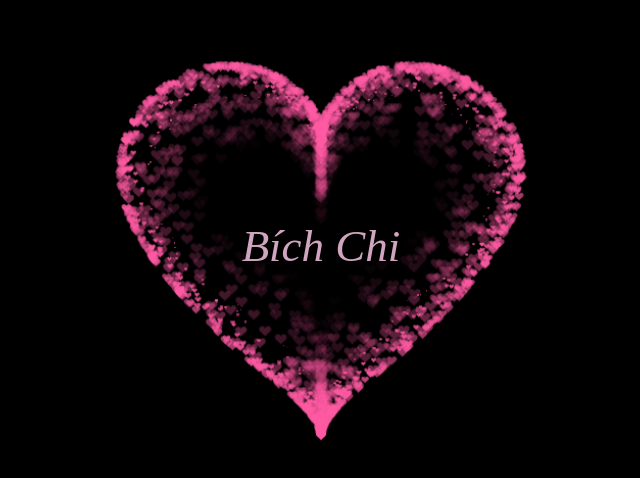
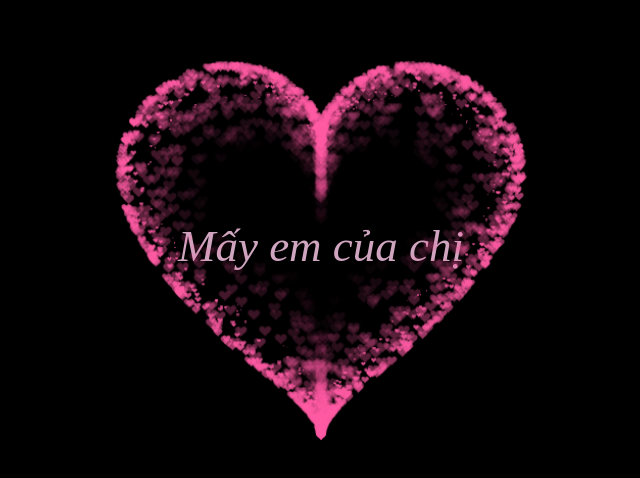
Before and after one commit to thinthanh/Thanhheart.io, a plain HTML site: page index.html in a window 1280 px wide. Shown: the part 152-630 px from the top of the page, without its empty margins (319-959 px from the left). Drawn offline with Linux system fonts and the light colour scheme.

Commit message:
update index.html
hihi

```diff
--- a/index.html
+++ b/index.html
@@ -331,6 +331,6 @@ var ParticlePool = (function() {
         align-items: center;
         justify-content: center;
         margin-bottom: 5px;
-        text-align: center;">Bích Chi</div>
+        text-align: center;">Mấy em của chị</div>
  </BODY>
 </HTML>
```
